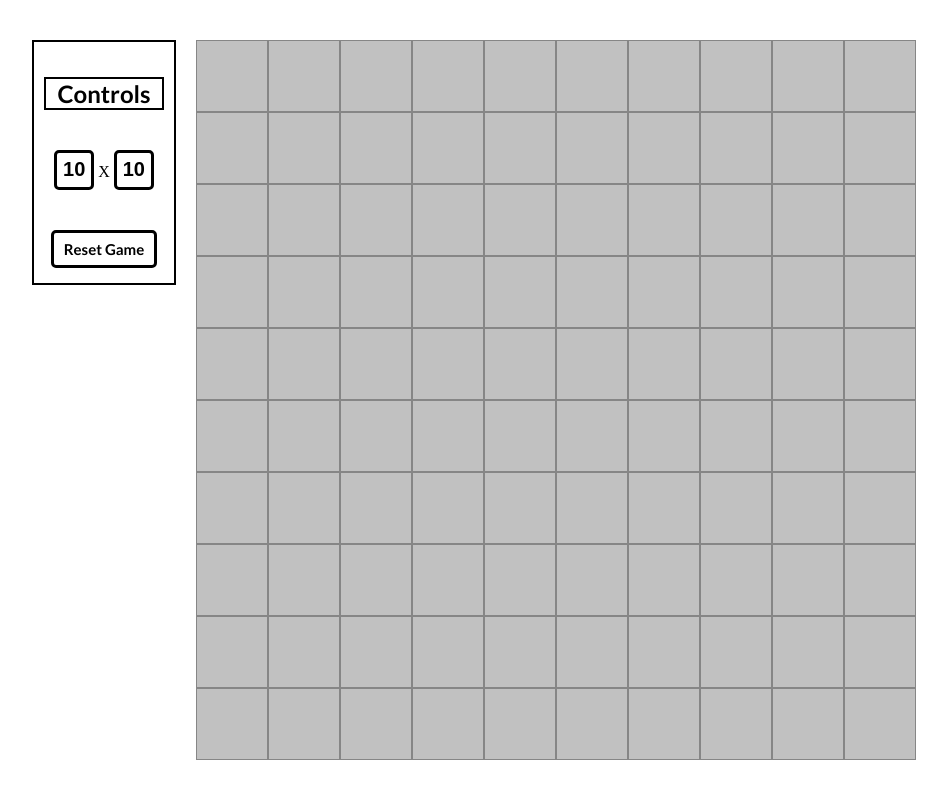
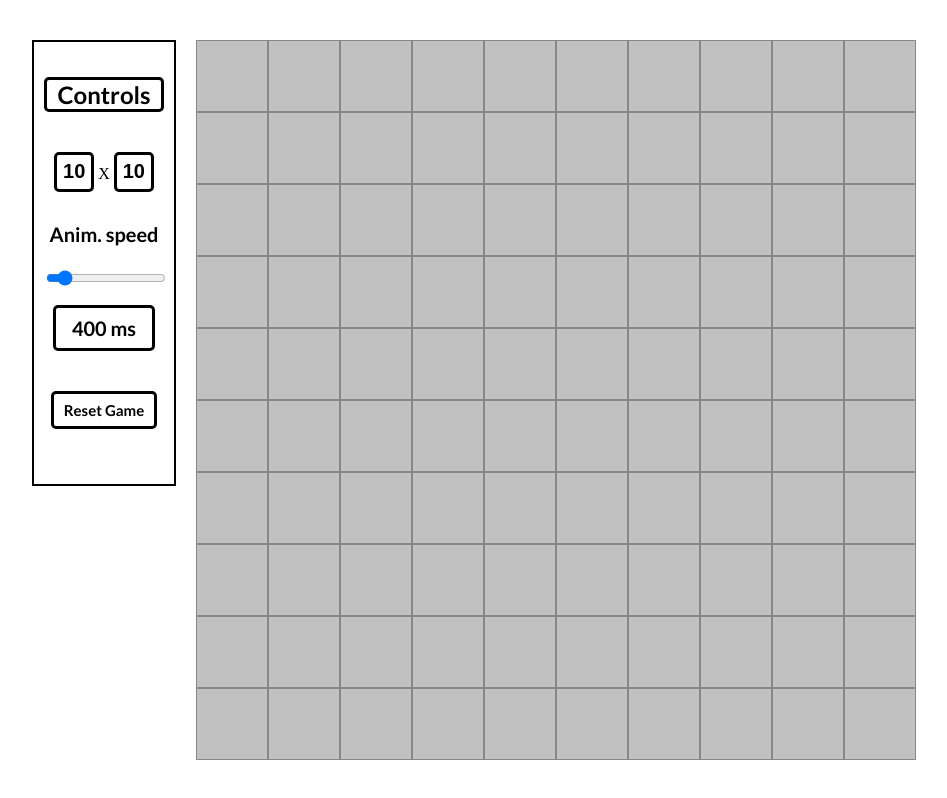
Before and after one commit to Sesti/grid-color-game, a plain HTML site: page index.html in a window 1280 px wide. Shown: the whole page, without its empty margins (84-1031 px from the left). Drawn offline with Linux system fonts and the light colour scheme.

Commit message:
Added a slider for animation time

```diff
--- a/public/css/style.css
+++ b/public/css/style.css
@@ -36,7 +36,8 @@ body{
 .controls h2{
     font-family:"Lato", sans-serif;
     text-align:center;
-    border:2px solid #000;
+    border:3px solid #000;
+    border-radius:5px;
 }
 #choice{
     text-align: center;
@@ -83,6 +84,40 @@ body{
     background:rgba(0,0,0,0.4);
 }
 
+label[for=anim]{
+    font-size:20px;
+    font-family:'Lato',sans-serif;
+    text-align: center;
+    margin:30px 0;
+    display:block;
+}
+label[for=anim] span{
+    display:block;
+    margin-bottom:10px;
+}
+#anim{
+    width:100%;
+    height:40px;
+    text-align: center;
+    font-size:20px;
+    font-weight:bold;
+    border:3px solid;
+    border-radius:5px;
+}
+#animTag{
+    width:80%;
+    height:40px;
+    text-align: center;
+    font-size:20px;
+    font-weight:bold;
+    border:3px solid;
+    border-radius:5px;
+    display:flex;
+    justify-content: center;
+    align-items: center;
+    margin:5px auto 40px auto;
+}
+
 @keyframes fadeIn{
     from{
         opacity:0;
--- a/public/js/Gameboard.js
+++ b/public/js/Gameboard.js
@@ -1,17 +1,18 @@
 import Tile from './Tile.js';
 import {CASE_BLUE, CASE_GREEN, CASE_RED, CASE_ORANGE, CASE_EMPTY} from './Constants.js'
 
-const ANIM_TIME = 500;
+const ANIM_TIME = 400;
 
 export default class Gameboard  {
 
-    constructor(w = 10, h = 10){
+    constructor(w = 10, h = 10, a = ANIM_TIME){
         this.init(w, h);
     }
 
-    init(w, h){
+    init(w, h, a){
         this.width = parseInt(localStorage.getItem('gridWidth')) || parseInt(w);
         this.height = parseInt(localStorage.getItem('gridHeight')) || parseInt(h);
+        this.animTime = parseInt(localStorage.getItem('animTime')) || a;
         this.grid = [];
         this.emptyTiles = this.width * this.height;
         this.event;
@@ -82,9 +83,10 @@ export default class Gameboard  {
 
         let defaultWidth = localStorage.getItem('gridWidth') || 10;
         let defaultHeight = localStorage.getItem('gridHeight') || 10;
+        let defaultAnim = this.animTime || localStorage.getItem('animTime') || 400;
 
         this.controlsSelector = selector;
-        this.controlsElement.innerHTML = this.generateControlsMarkup(defaultWidth, defaultHeight);
+        this.controlsElement.innerHTML = this.generateControlsMarkup(defaultWidth, defaultHeight, defaultAnim);
         this.scoreElement = document.querySelector('#score');
 
         this.inputWidth = document.querySelector('#gridWidth');
@@ -97,6 +99,15 @@ export default class Gameboard  {
 
         this.resetButton = document.querySelector('#reset');
         this.resetButton.addEventListener('click', () => this.updateGrid());
+
+        this.inputAnim = document.querySelector('#anim');
+        this.animTag = document.querySelector('#animTag');
+        this.inputAnim.addEventListener('input', (e) => {
+            this.animTime = e.target.value ;
+            localStorage.setItem('animTime', this.animTime);
+            this.animTag.innerHTML = this.animTime + " ms";
+        });
+
     }
 
     /**
@@ -149,7 +160,7 @@ export default class Gameboard  {
             if((index % this.width) - 1 == (index-1) % this.width)
                 this.propagateTeam(index - 1, color);
 
-        }, ANIM_TIME);
+        }, this.animTime);
 
         if(this.emptyTiles === 0)
             if(this.scoreElement !== undefined)
@@ -196,13 +207,19 @@ export default class Gameboard  {
     /**
      * Generate the markup for the grid controls
      */
-    generateControlsMarkup(w, h){
+    generateControlsMarkup(w, h, a){
         return `<h2>Controls</h2>
                 <div id="choice">
                     <input id="gridWidth" value="${w}"> X <input id="gridHeight" value="${h}">
                 </div>
+                <label for="anim">
+                    <span>Anim. speed</span>
+                    <input id="anim" type="range" min="0" max="5000" step="50" value="${a}">
+                    <span id="animTag">${a} ms<span>
+                </label>
+                <button id="reset">Reset Game</button>
                 <div id="score"></div>
-                <button id="reset">Reset Game</button>`;
+                `;
     }
 
     displayScore(){
@@ -262,5 +279,6 @@ export default class Gameboard  {
 
         localStorage.setItem('gridWidth', this.width);
         localStorage.setItem('gridHeight', this.height);
+        localStorage.setItem('animTime', this.animTime);
     }
 }
```
